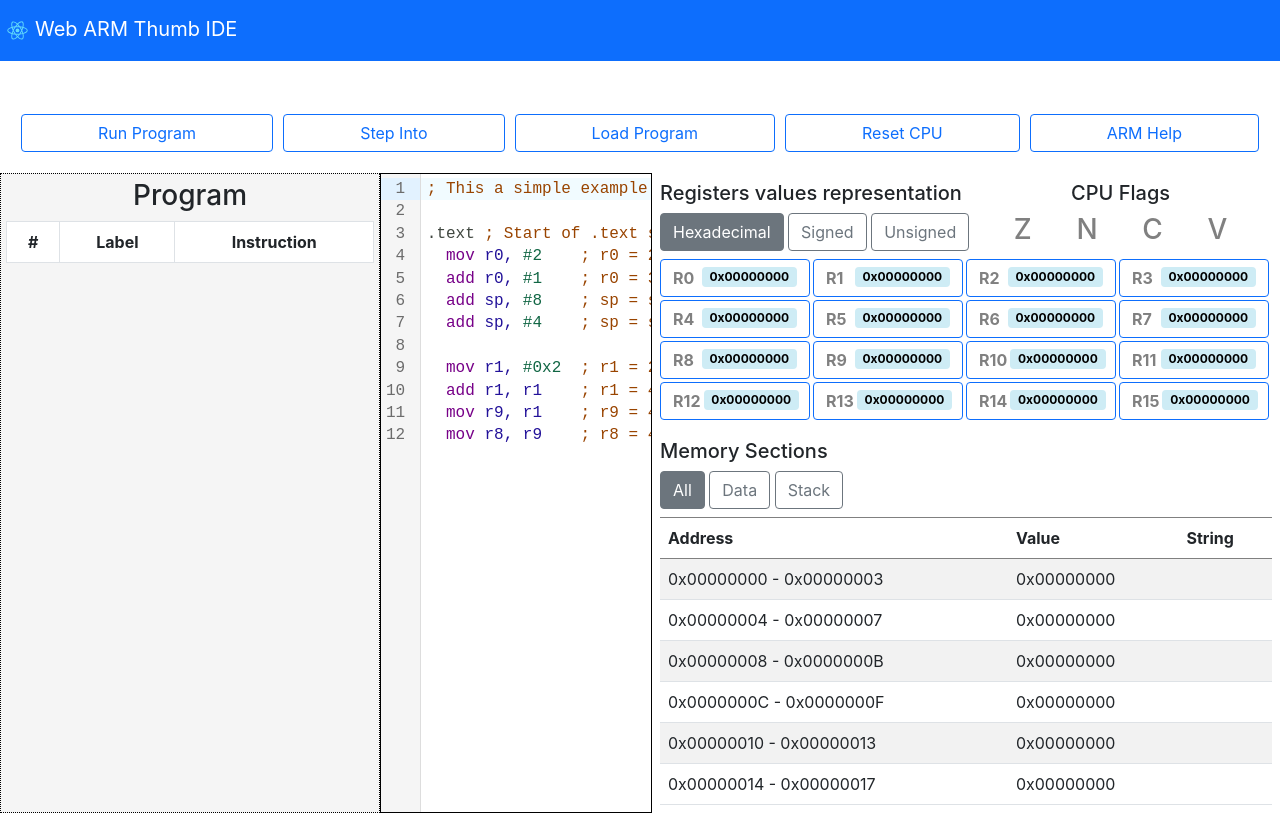
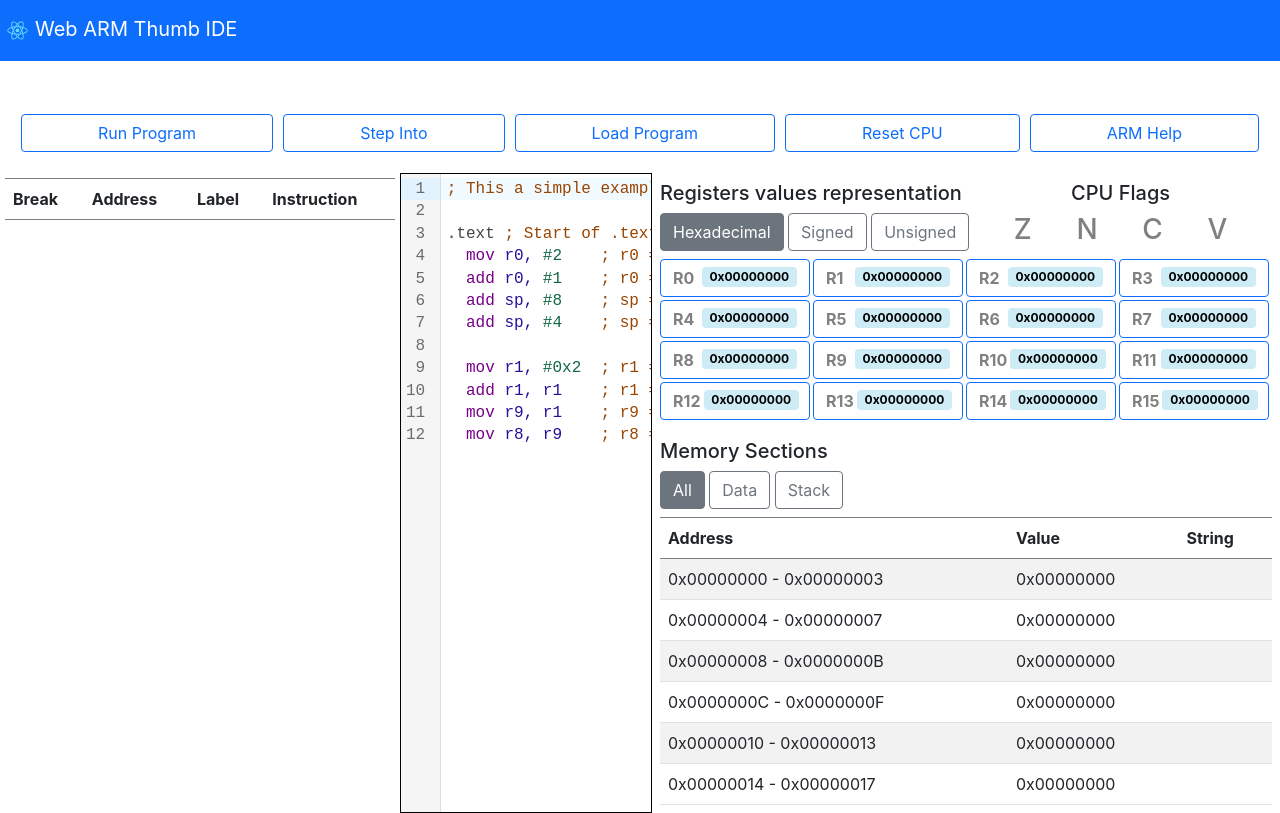
Before and after one commit to FreddyJS/wthumb, a React (Create React App) app in the folder frontend/: page / in a window 1280 px wide. Built offline with nearby package versions, Linux system fonts and the light colour scheme.

Commit message:
Style update, working on the program component

```diff
--- a/frontend/src/components/Program/Program.tsx
+++ b/frontend/src/components/Program/Program.tsx
@@ -1,5 +1,7 @@
 import { useAppSelector } from "hooks";
 import "./program.scss";
+import stopImage from "./stop.png";
+import stopGif from "./stop.gif";
 
 import { Table } from "react-bootstrap";
 
@@ -12,14 +14,12 @@ const Program = () => {
 
   return (
     <div className="program">
-      <div className="program-header">
-        <h3>Program</h3>
-      </div>
       <div className="program-container">
-        <Table striped bordered hover>
+        <Table striped hover>
           <thead>
             <tr>
-              <th>#</th>
+              <th>Break</th>
+              <th>Address</th>
               <th>Label</th>
               <th>Instruction</th>
             </tr>
@@ -27,6 +27,7 @@ const Program = () => {
           <tbody>
             {program.map((ins: Instruction, index: number) => (
               <tr key={index} style={index*2 === pc ? { backgroundColor: "#c3e6cb" } : {}}>
+                <td className="program-row-break" onClick={() => console.log('Clicked')}>&#128308;</td>
                 <td>0x{(index*2).toString(16).padStart(2, '0')}</td>
                 <td>
                   {ins.label}
--- a/frontend/src/components/Program/program.scss
+++ b/frontend/src/components/Program/program.scss
@@ -1,22 +1,30 @@
 .program {
+  // background-color: #f5f5f5;
+  // border: 1px dotted #000;
   height: 100%;
   display: flex;
   flex-direction: column;
-  flex: 0 0 auto;
-  background-color: #f5f5f5;
-  border: 1px dotted #000;
-  min-width: 380px;
+  min-width: 400px;
   padding: 5px;
 }
 
 .program-container {
-  min-width: fit-content;
-  white-space: nowrap;
   overflow: auto;
+  text-align: start;
 
   thead {
-    background-color: #fff;
+    background-color: #ffff;
+    border-top: 1px solid gray;
+    border-bottom: 1px solid gray;
     position: sticky;
     top: 0;
   }
+
+  tbody {
+    border-top: 0 !important;
+
+    .program-row-break {
+      cursor: pointer;
+    }
+  }
 }
```
Also changed, not shown: frontend/src/components/Registers/Registers.tsx (+5 -5 lines).
